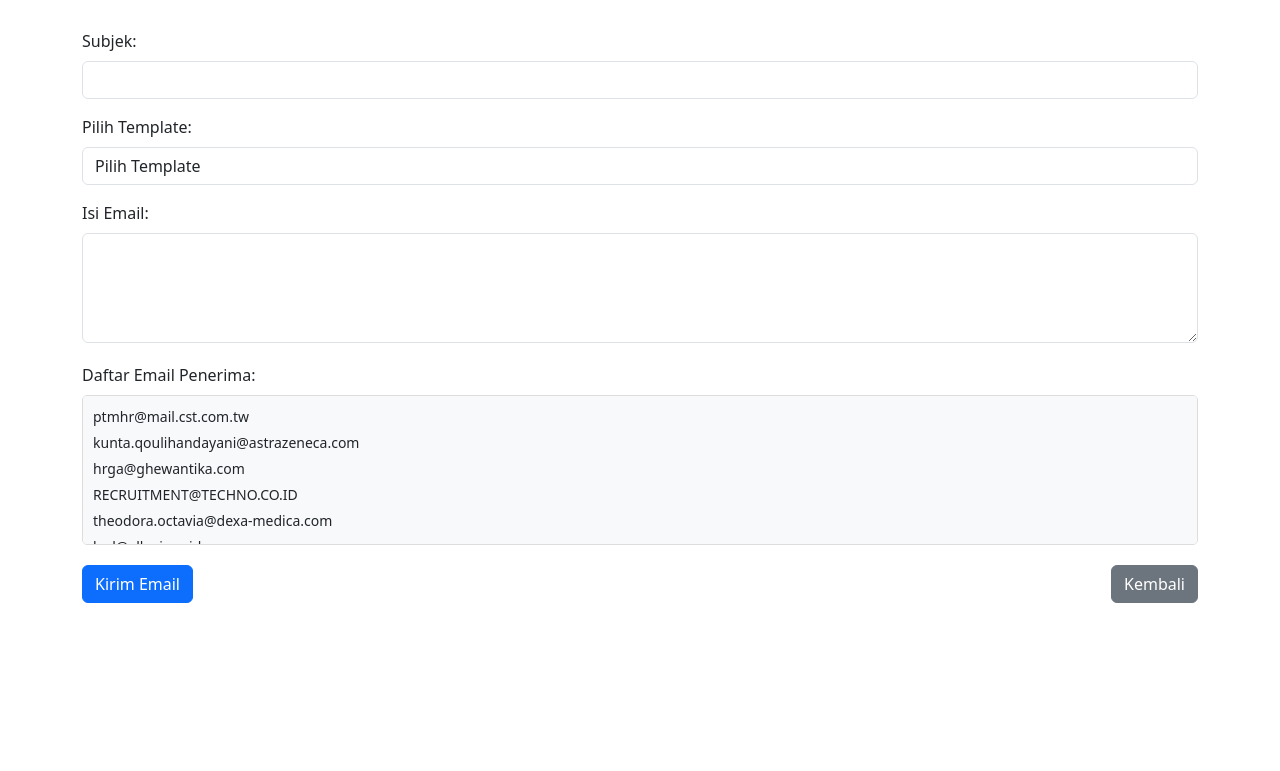
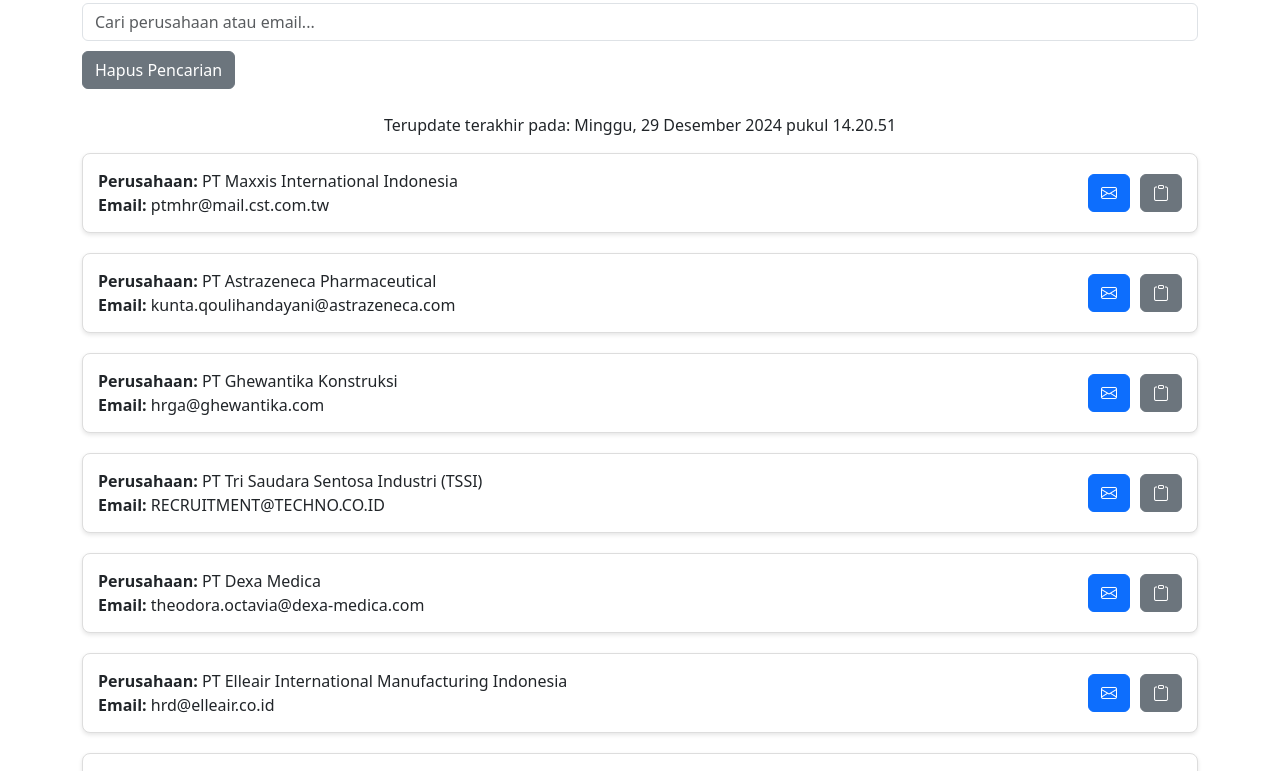
Before and after one commit to mas4ji/pencaker, a plain HTML site: page test.html in a window 1280 px wide. Shown: the part 115-886 px from the top of the page. Before the commit the page ends 800 px from the top, so only its background shows below. Drawn offline with nearby package versions, Linux system fonts and the light colour scheme.

Commit message:
Update test.html

```diff
--- a/test.html
+++ b/test.html
@@ -3,33 +3,60 @@
 <head>
     <meta charset="UTF-8">
     <meta name="viewport" content="width=device-width, initial-scale=1.0">
-    <title>Kirim Email Massal</title>
+    <title>Daftar Email Perusahaan</title>
+    <!-- Link ke Bootstrap CSS dari CDN -->
     <link href="https://cdn.jsdelivr.net/npm/bootstrap@5.3.0-alpha1/dist/css/bootstrap.min.css" rel="stylesheet">
+    <!-- Link ke Bootstrap Icons untuk ikon salin dan sosial media -->
+    <link href="https://cdn.jsdelivr.net/npm/bootstrap-icons/font/bootstrap-icons.css" rel="stylesheet">
     <style>
-        /* Styling untuk body email dan daftar penerima */
-        .email-list-container {
-            margin-top: 20px;
+        /* Styling untuk item email */
+        .email-item {
             margin-bottom: 20px;
+            padding: 15px;
+            border: 1px solid #ddd;
+            border-radius: 8px;
+            box-shadow: 0 2px 4px rgba(0, 0, 0, 0.1);
+            display: flex;
+            justify-content: space-between;
+            align-items: center;
+            background-color: #fff;
+            position: relative;
         }
 
-        .email-list {
-            background-color: #f8f9fa;
-            padding: 10px;
-            border-radius: 5px;
-            border: 1px solid #ddd;
-            height: 150px;
-            overflow-y: auto;
-            white-space: nowrap;
-            word-wrap: break-word;
+        /* Styling untuk detail email dan tombol salin */
+        .email-details {
+            flex-grow: 1;
         }
 
-        .email-list span {
-            display: block;
-            margin-bottom: 5px;
-            font-size: 14px;
+        .email-actions {
+            display: flex;
+            justify-content: flex-end;
+            gap: 10px;
         }
 
-        /* Styling untuk notifikasi */
+        .email-item button {
+            margin: 0;
+        }
+
+        .email-item:hover {
+            background-color: #f8f9fa;
+        }
+
+        /* Styling untuk kolom pencarian */
+        .search-container {
+            display: flex;
+            flex-wrap: wrap;
+            justify-content: space-between;
+            align-items: center;
+            margin-bottom: 30px;
+        }
+
+        .search-container input {
+            flex-grow: 1;
+            margin-bottom: 10px;
+        }
+
+        /* Notifikasi Salin */
         .notification {
             display: none;
             position: fixed;
@@ -42,186 +69,148 @@
             box-shadow: 0 2px 10px rgba(0, 0, 0, 0.1);
         }
 
-        /* Styling untuk tombol kembali */
-        .button-container {
+        /* Styling untuk footer */
+        footer {
+            margin-top: 30px;
             display: flex;
-            justify-content: space-between;
-            margin-top: 20px;
+            justify-content: center;
+            align-items: center;
+            gap: 15px;
         }
 
-        /* Styling khusus untuk tombol kirim di kiri */
-        .btn-left {
-            align-self: flex-start; /* Tombol Kirim berada di kiri */
+        footer p {
+            margin: 0;
         }
 
-        /* Styling khusus untuk tombol kembali di kanan */
-        .btn-right {
-            align-self: flex-end; /* Tombol Kembali berada di kanan */
+        footer .social-icons {
+            display: flex;
+            gap: 20px;
         }
+
+        footer .social-icons a {
+            color: #333;
+            font-size: 24px;
+        }
+
     </style>
 </head>
 <body>
     <div class="container">
-        <header class="my-5 text-center">
-            <h1>Kirim Email Massal</h1>
+        <header>
+            <h1>Daftar Email Perusahaan</h1>
         </header>
 
-        <!-- Form Kirim Email Massal -->
-        <div class="mb-4">
-            <form id="bulkEmailForm" onsubmit="sendBulkEmail(event)">
-                <div class="mb-3">
-                    <label for="subjectInput" class="form-label">Subjek:</label>
-                    <input type="text" id="subjectInput" class="form-control" required>
-                </div>
+        <!-- Menu Kirim Email Massal -->
+        <div class="mb-4 text-center">
+            <a href="random.html" class="btn btn-secondary btn-kirim-massal">Kirim Email Massal</a>
+        </div>
 
-                <!-- Pilih Template Email -->
-                <div class="mb-3">
-                    <label for="templateSelect" class="form-label">Pilih Template:</label>
-                    <select id="templateSelect" class="form-control" onchange="applyTemplate()">
-                        <option value="">Pilih Template</option>
-                        <option value="template1">Template 1</option>
-                        <option value="template2">Template 2</option>
-                    </select>
-                </div>
+        <!-- Form Pencarian dan Filter Lanjutan -->
+        <div class="mb-4 search-container">
+            <input type="text" id="searchInput" class="form-control" placeholder="Cari perusahaan atau email..." onkeyup="filterEmails()">
+            <button class="btn btn-secondary" onclick="clearSearch()">Hapus Pencarian</button>
+        </div>
 
-                <!-- Isi Email -->
-                <div class="mb-3">
-                    <label for="bodyInput" class="form-label">Isi Email:</label>
-                    <textarea id="bodyInput" class="form-control" rows="4" required></textarea>
-                </div>
+        <!-- Keterangan Waktu Pembaruan -->
+        <div id="lastUpdated" class="mb-3 text-center">
+            <!-- Keterangan waktu akan dimuat di sini -->
+        </div>
 
-                <!-- Daftar Email Penerima (read-only) -->
-                <div class="email-list-container">
-                    <label class="form-label">Daftar Email Penerima:</label>
-                    <div id="emailList" class="email-list" readonly>
-                        <!-- Daftar email akan muncul di sini -->
-                    </div>
-                </div>
-
-                <div class="button-container">
-                    <!-- Tombol Kirim Email (Posisi kiri) -->
-                    <button type="submit" class="btn btn-primary btn-left">Kirim Email</button>
-
-                    <!-- Tombol Kembali (Posisi kanan) -->
-                    <a href="https://mas4ji.github.io/pencaker" class="btn btn-secondary btn-right">Kembali</a>
-                </div>
-            </form>
+        <!-- Daftar Email Perusahaan -->
+        <div id="emailList">
+            <!-- Daftar email akan dimuat di sini -->
         </div>
 
         <!-- Notifikasi Salin -->
         <div id="notification" class="notification">Email telah disalin!</div>
     </div>
 
+    <!-- Link ke Bootstrap JS dan dependensi -->
+    <script src="https://cdn.jsdelivr.net/npm/@popperjs/core@2.11.6/dist/umd/popper.min.js"></script>
+    <script src="https://cdn.jsdelivr.net/npm/bootstrap@5.3.0-alpha1/dist/js/bootstrap.min.js"></script>
+
+    <!-- Link ke ClipboardJS -->
+    <script src="https://cdn.jsdelivr.net/npm/clipboard@2.0.10/dist/clipboard.min.js"></script>
+
     <script>
-        let emailData = [];  // Variabel untuk menyimpan data email
+        let emailData = [];
+        let lastUpdateTime = new Date();
 
-        // Fungsi untuk memuat email dari emails.json
+        // Fungsi untuk memuat daftar email dari file JSON
         function loadEmails() {
             const timestamp = new Date().getTime();  // Menambahkan parameter timestamp untuk cache-busting
             fetch(`emails.json?${timestamp}`)
                 .then(response => response.json())
                 .then(data => {
                     emailData = data;
-                    displayEmailList();  // Tampilkan email setelah data dimuat
+                    displayEmails(emailData); // Display the emails after loading
+                    updateLastUpdatedTime(); // Update the last updated time
                 })
                 .catch(error => console.error('Error loading the JSON data:', error));
         }
 
-        // Fungsi untuk menampilkan daftar email penerima
-        function displayEmailList() {
-            const emailListContainer = document.getElementById('emailList');
-            emailListContainer.innerHTML = '';  // Bersihkan daftar email sebelumnya
+        // Fungsi untuk menampilkan email, menghapus duplikat
+        function displayEmails(data) {
+            const emailList = document.getElementById('emailList');
+            emailList.innerHTML = '';  // Clear existing email list
 
-            const emailRecipients = [];
-            emailData.forEach(item => {
+            const uniqueEmails = [];
+            data.forEach(item => {
                 if (item.emails && item.emails.length > 0) {
                     item.emails.forEach(email => {
-                        emailRecipients.push(email);
-                        const emailItem = document.createElement('span');
-                        emailItem.textContent = email;
-                        emailListContainer.appendChild(emailItem);
+                        if (!uniqueEmails.includes(email)) {
+                            uniqueEmails.push(email);
+                            const emailItem = document.createElement('div');
+                            emailItem.classList.add('email-item');
+                            emailItem.innerHTML = `
+                                <div class="email-details">
+                                    <strong>Perusahaan:</strong> ${item.perusahaan}<br>
+                                    <strong>Email:</strong> <span>${email}</span>
+                                </div>
+                                <div class="email-actions">
+                                    <button class="btn btn-primary" onclick="applyJob('${email}')">
+                                        <i class="bi bi-envelope"></i>
+                                    </button>
+                                    <button class="btn btn-secondary" data-clipboard-target="#email-${item.perusahaan.replace(/\s+/g, '')}">
+                                        <i class="bi bi-clipboard"></i>
+                                    </button>
+                                </div>
+                            `;
+                            emailList.appendChild(emailItem);
+                        }
                     });
                 }
             });
 
-            // Menyimpan email penerima dalam variabel global untuk digunakan saat kirim email
-            window.emailRecipients = emailRecipients;
+            // Inisialisasi ClipboardJS untuk tombol Salin setelah elemen dimuat
+            new ClipboardJS('.btn-secondary').on('success', function(e) {
+                showNotification();
+            });
         }
 
-        // Fungsi untuk menerapkan template email
-        function applyTemplate() {
-            const templateSelect = document.getElementById('templateSelect');
-            const bodyInput = document.getElementById('bodyInput');
-
-            if (templateSelect.value === 'template1') {
-                bodyInput.value = `
-Kepada Yth,
-Bapak/Ibu HRD Manager
-PT. XXXX XXXX XXXX
-
-Dengan hormat,
-Berdasarkan informasi yang saya dapat di Jejaring Media Sosial pada tanggal 10 september 2022,bahwa perusahaan yang Bapak/Ibu pimpin sedang membutuhkan karyawan sebagai Operator Produksi,maka dengan ini saya mengajukan lamaran untuk mengisi lowongan pekerjaan tersebut.Adapun biodata singkat saya sebagai berikut :
-
-1).Nama :
-2).Tempat,tanggal lahir :
-3).Jenis kelamin :
-4).Pendidikan terakhir :
-5).Alamat : XXXXX
-6).Pengalaman Kerja : Pernah Bekerja Sebagai Operator Produksi Selama 1 tahun.
-
-Sebagai bahan pertimbangan telah saya lampirkan CV dan berkas pendukung lainya dalam bentuk file pdf pada attachment email ini
-
-Demikianlah lamaran kerja ini saya buat dengan besar harapan saya dapat bergabung menjadi salah satu karyawan di perusahaan yang Bapak/Ibu Pimpin dan atas perhatiannya saya mengucapkan terima kasih.
-
-Hormat saya,
-[Nama Kamu Disini]
-Hp/Wa 0812XXXXXX
-                `;
-            } else if (templateSelect.value === 'template2') {
-                bodyInput.value = `
-Dengan hormat,
-
-Sesuai dengan informasi dari media sosial di internet, bahwa perusahaan yang Bapak / Ibu pimpin membutuhkan lowongan pekerjaan sebagai Operator Produksi, maka dengan ini Saya :
-Nama                       :
-Tempat/Tgl. Lahir  :
-Alamat                     :
-Pendidikan              :
-Jurusan                   :
-NO HP                      :
-
-
-Bermaksud untuk mengisi lowongan pada pekerjaan tersebut . Sebagai bahan pertimbangan saya lampirkan satu lembar daftar riwayat hidup dan data pendukung lainnya dalam bentuk attachment.
-
-Demikian surat permohonan lamaran kerja ini saya ajukan, Besar harapan saya untuk di beri kesempatan wawancara dan dapat menjelaskan lebih mendalam mengenai potensi saya seperti tersirat di dalam Curriculum Vitae Yang Saya Lampirkan.Atas perhatian dan kesempatan yang diberikan saya ucapkan terima kasih.
-
-Hormat saya,
-[Nama lengkap]
-                `;
-            }
+        // Fungsi untuk mencari perusahaan atau email
+        function filterEmails() {
+            let input = document.getElementById('searchInput');
+            let filter = input.value.toLowerCase();
+            let filteredData = emailData.filter(item => {
+                return item.perusahaan.toLowerCase().includes(filter) ||
+                    item.emails.some(email => email.toLowerCase().includes(filter));
+            });
+            displayEmails(filteredData);
         }
 
-        // Fungsi untuk mengirim email massal
-        function sendBulkEmail(event) {
-            event.preventDefault(); // Mencegah form submit standar
-
-            const subject = document.getElementById('subjectInput').value;
-            const body = document.getElementById('bodyInput').value;
-
-            // Ambil email pertama untuk bagian "To"
-            const toEmail = window.emailRecipients[0];
-
-            // Ambil sisanya untuk BCC
-            const bccEmails = window.emailRecipients.slice(1).join(',');
-
-            // Menyusun mailto link dengan subjek, body, email penerima, dan BCC
-            const mailtoLink = `mailto:${toEmail}?subject=${encodeURIComponent(subject)}&body=${encodeURIComponent(body)}&bcc=${encodeURIComponent(bccEmails)}`;
-            window.location.href = mailtoLink;  // Membuka aplikasi email
-
-            // Menampilkan notifikasi setelah kirim
-            showNotification();
+        // Fungsi untuk menghapus pencarian
+        function clearSearch() {
+            document.getElementById('searchInput').value = '';
+            displayEmails(emailData);
         }
 
-        // Fungsi untuk menampilkan notifikasi
+        // Fungsi untuk membuka aplikasi email (Gmail, Outlook, dll.)
+        function applyJob(email) {
+            window.location.href = `mailto:${email}`;
+        }
+
+        // Fungsi untuk menampilkan notifikasi salin
         function showNotification() {
             const notification = document.getElementById('notification');
             notification.style.display = 'block';
@@ -230,8 +219,34 @@ Hormat saya,
             }, 2000);
         }
 
+        // Fungsi untuk mengupdate waktu terakhir pembaruan
+        function updateLastUpdatedTime() {
+            const lastUpdatedDiv = document.getElementById('lastUpdated');
+            const currentTime = new Date();
+            const formattedTime = currentTime.toLocaleString('id-ID', {
+                weekday: 'long',
+                year: 'numeric',
+                month: 'long',
+                day: 'numeric',
+                hour: 'numeric',
+                minute: 'numeric',
+                second: 'numeric'
+            });
+
+            lastUpdatedDiv.innerHTML = `Terupdate terakhir pada: ${formattedTime}`;
+        }
+
         // Memanggil fungsi loadEmails saat halaman dimuat
         loadEmails();
     </script>
+
+    <!-- Footer -->
+    <footer>
+        <p>Gerai CV Murah 2025</p>
+        <div class="social-icons">
+            <a href="https://wa.me/1234567890" target="_blank"><i class="bi bi-whatsapp"></i></a>
+            <a href="https://instagram.com/yourinstagram" target="_blank"><i class="bi bi-instagram"></i></a>
+        </div>
+    </footer>
 </body>
 </html>
```
